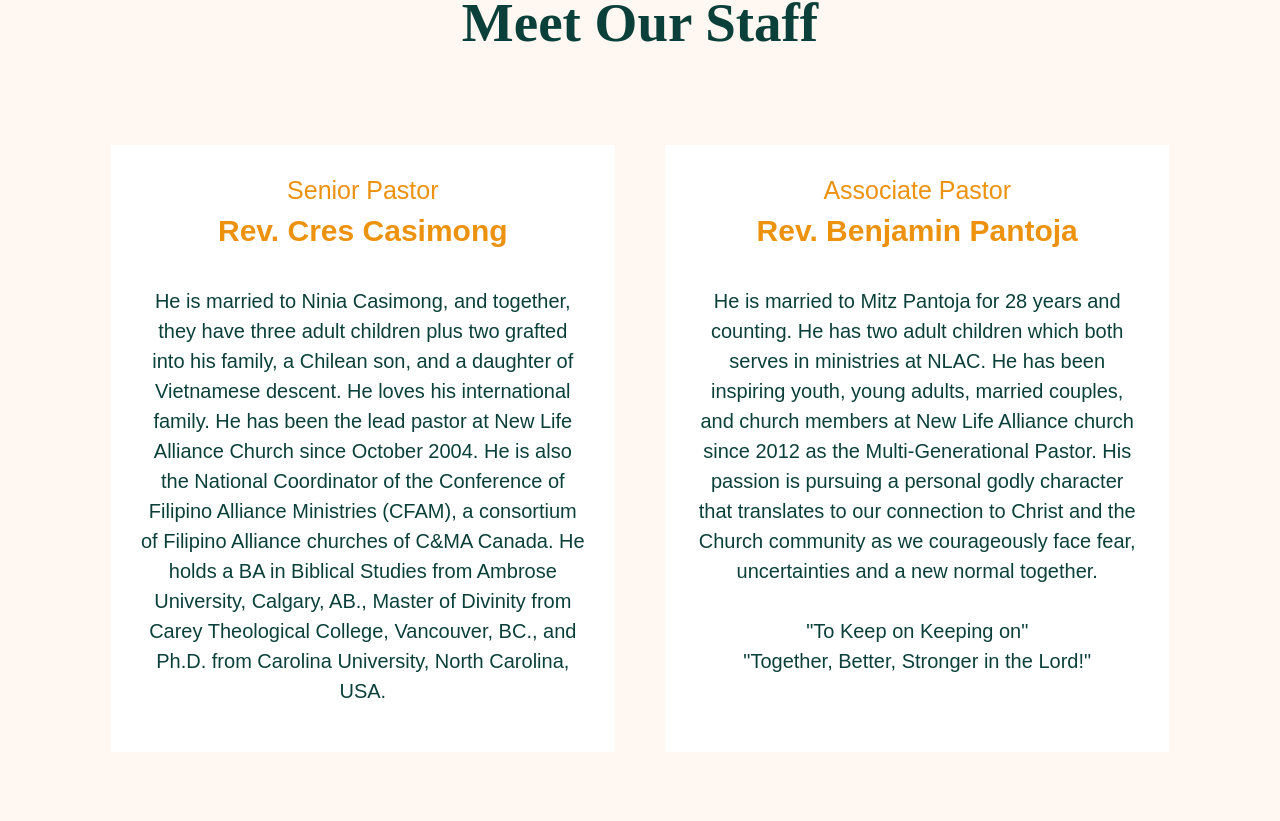
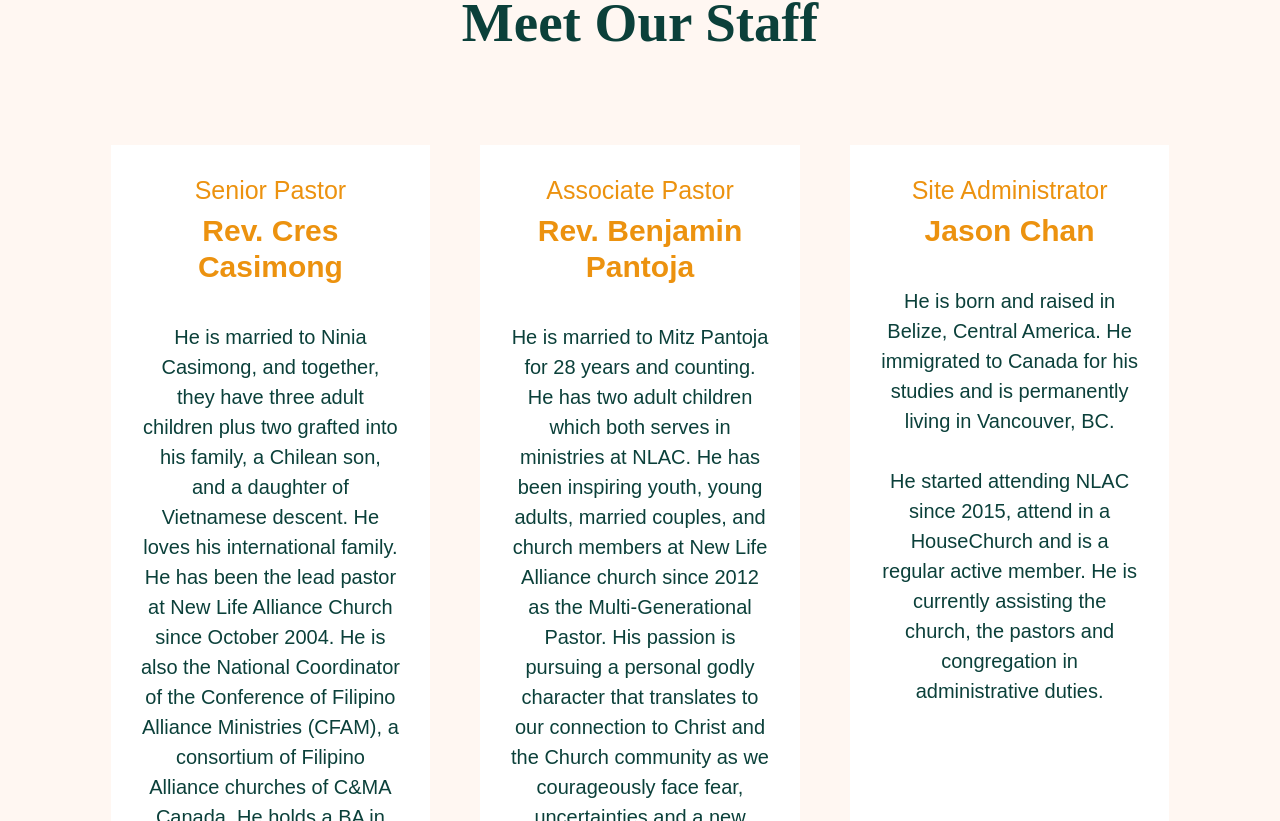
Before and after one commit to hasonnn/nlac, a React (Create React App) app: page /staff in a window 1280 px wide. Shown: the part 379-1200 px from the top of the page. Built offline with nearby package versions, Linux system fonts and the light colour scheme.

Commit message:
Schedule and Staff

```diff
--- a/src/Components/Home/Schedule/Schedule.js
+++ b/src/Components/Home/Schedule/Schedule.js
@@ -14,7 +14,8 @@ const Schedule = () => {
                     <div className="schedule-info">
                         <div className="schedule-location">
                             <h4>Location</h4>
-                            <h3 className="bold"><a href="https://www.google.ca/maps/place/Memorial+Community+Recreation+Centre/@49.3299109,-123.0716137,17z/data=!3m1!4b1!4m6!3m5!1s0x548670142c949f21:0xc1793700afd5d4a5!8m2!3d49.3299109!4d-123.069425!16s%2Fg%2F11b6j4dcp1" target="_blank" rel="noopener noreferrer"><u>Click here<br/>for the directions<br/>to Sunday service</u></a></h3>
+                            <h3 className="bold"><a href="https://www.google.ca/maps/place/Memorial+Community+Recreation+Centre/@49.3299109,-123.0716137,17z/data=!3m1!4b1!4m6!3m5!1s0x548670142c949f21:0xc1793700afd5d4a5!8m2!3d49.3299109!4d-123.069425!16s%2Fg%2F11b6j4dcp1" target="_blank" rel="noopener noreferrer"><u>NLAC North Vancouver Campus</u></a></h3><br/>
+                            <h3 className="bold"><u>NLAC Surrey Campus</u></h3><h5>- coming soon</h5>
                         </div>
                         <div data-aos="fade-up" className="vertical-line"></div>
                         <div className="schedule-time">
--- a/src/Components/Staff/Staff.js
+++ b/src/Components/Staff/Staff.js
@@ -30,6 +30,11 @@ const Staff = () => {
                             <h2 className="staff-subheading">Rev. Benjamin Pantoja</h2>
                             <p className="staff-subinfo">He is married to Mitz Pantoja for 28 years and counting. He has two adult children which both serves in ministries at NLAC. He has been inspiring youth, young adults, married couples, and church members at New Life Alliance church since 2012 as the Multi-Generational Pastor. His passion is pursuing a personal godly character that translates to our connection to Christ and the Church community as we courageously face fear, uncertainties and a new normal together.<br/><br/>"To Keep on Keeping on"<br/>"Together, Better, Stronger in the Lord!"</p>
                         </div>
+                        <div className="staff-individual">
+                            <h4 data-aos="fade-right" className="staff-title">Site Administrator</h4>
+                            <h2 className="staff-subheading">Jason Chan</h2>
+                            <p className="staff-subinfo">He is born and raised in Belize, Central America. He immigrated to Canada for his studies and is permanently living in Vancouver, BC.<br/><br/>He started attending NLAC since 2015, attend in a HouseChurch and is a regular active member. He is currently assisting the church, the pastors and congregation in administrative duties.</p>
+                        </div>
                     </div>
                 </div>
             </div>
```
